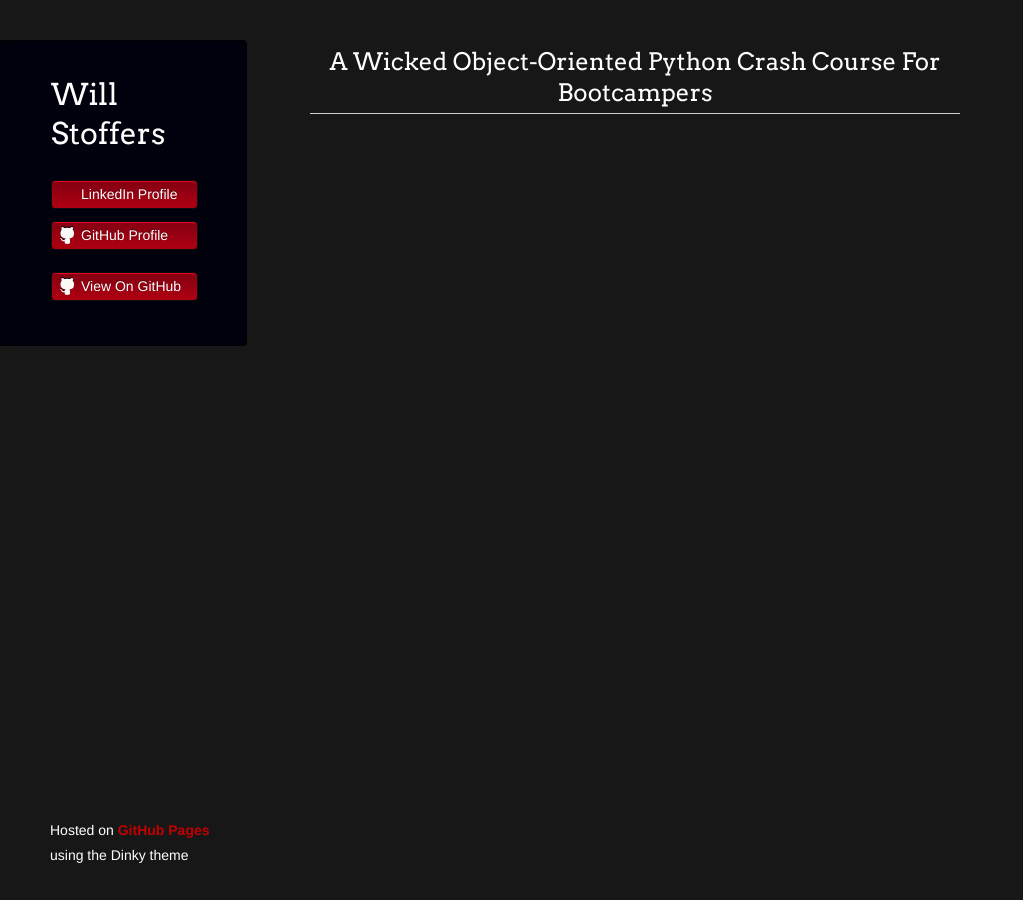
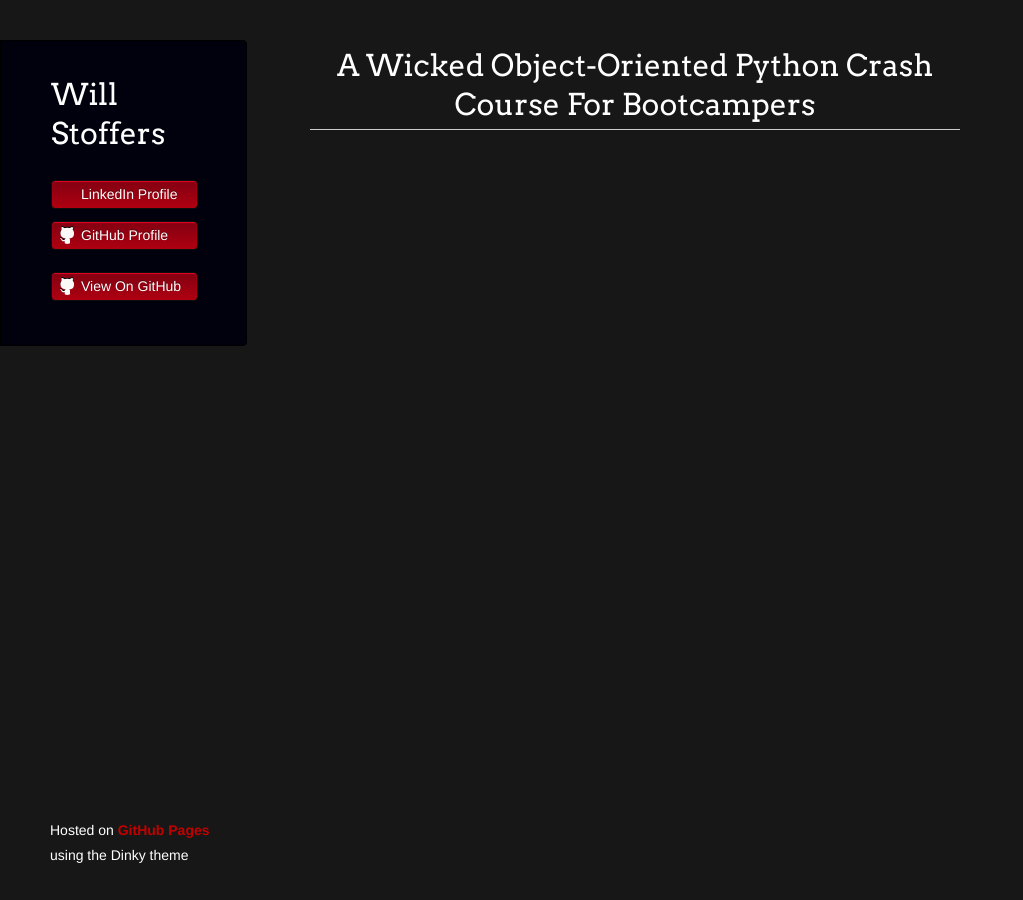
Before and after one commit to wstoffers/wstoffers.github.io, a Jekyll site: the page built from wickedoop/index.md, in a window 1280 px wide. Shown: the whole page, without its empty margins (0-1023 px from the left). Built offline with Jekyll 4.4.1, drawn with Linux system fonts in a browser that asks for light colours; our own code applies the rules of GitHub Pages for plain Markdown files; a script that is not in the unit is left out; the repository's description, which GitHub fills in, is left out.

Commit message:
Adding larger title

```diff
--- a/wickedoop/index.md
+++ b/wickedoop/index.md
@@ -1 +1 @@
-<h2 align="center">A Wicked Object-Oriented Python Crash Course For Bootcampers</h2>
+<h1 align="center">A Wicked Object-Oriented Python Crash Course For Bootcampers</h1>
```
